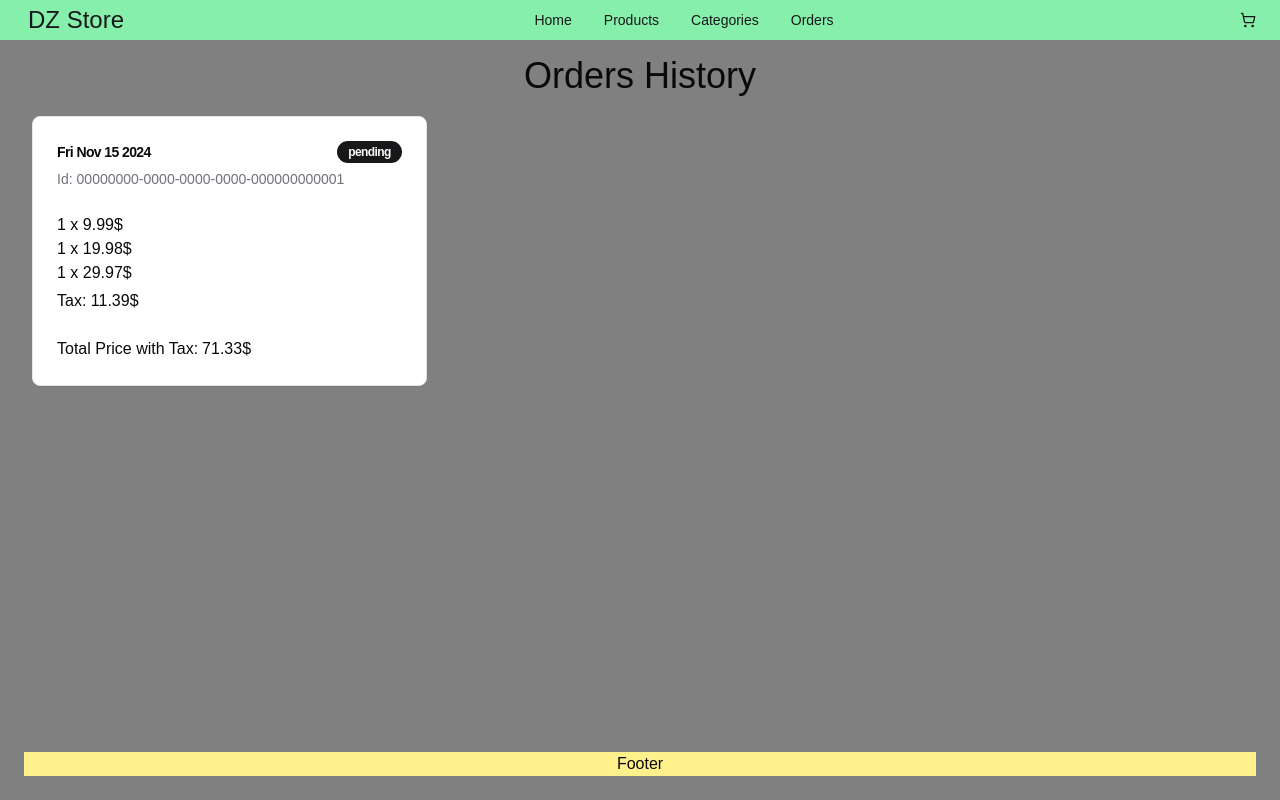
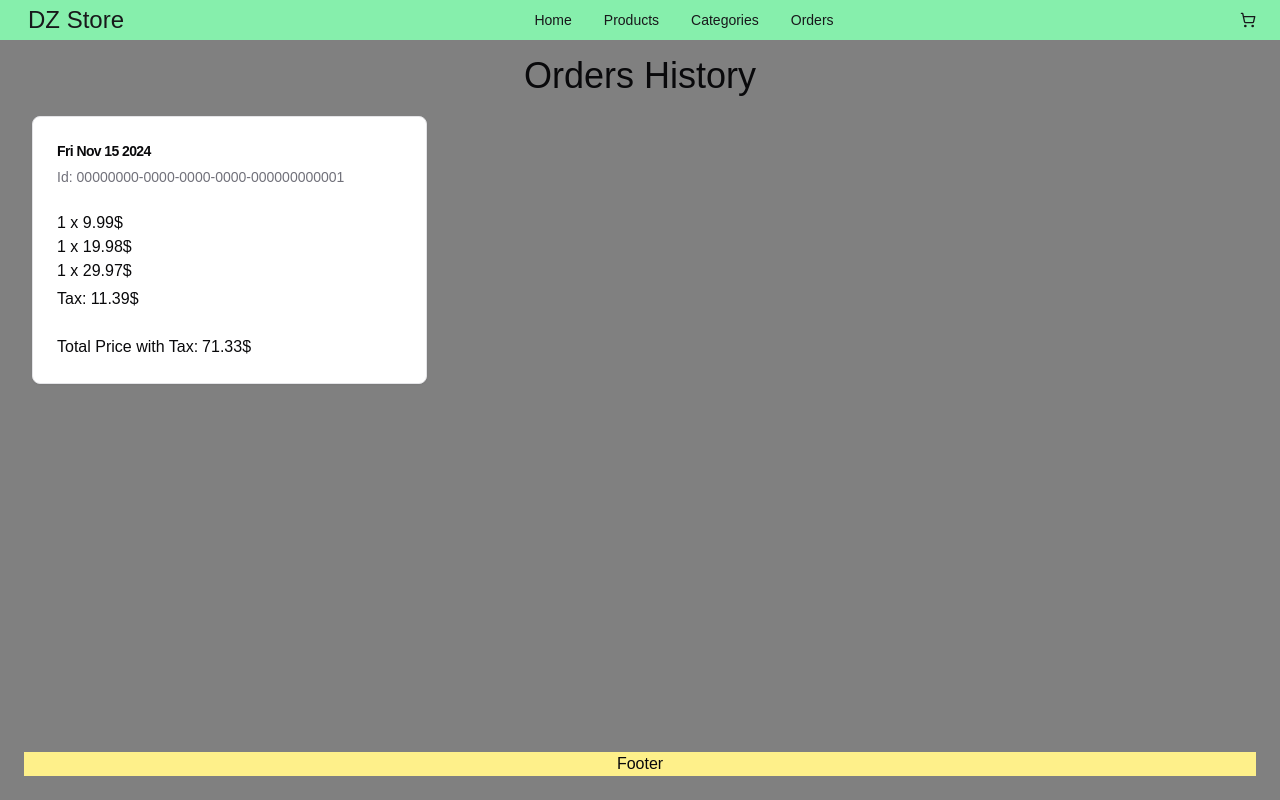
Before and after one commit to ahmadalzoubi13579/dz-e-commerce, a Next.js app: page /orders in a window 1280 px wide. Built offline with nearby package versions, Linux system fonts and the light colour scheme; what tailwindcss-logical would draw is missing.

Commit message:
refactor: submit toas error color

```diff
--- a/src/app/features/checkout/components/CheckoutDetails/CheckoutDetails.tsx
+++ b/src/app/features/checkout/components/CheckoutDetails/CheckoutDetails.tsx
@@ -50,6 +50,7 @@ const CheckoutDetails = () => {
         },
         onError: () => {
           toast({
+            variant: 'destructive',
             title: 'Oops! Something went wrong while submitting your order. Please try again later.',
           });
         },
--- a/src/app/features/orders/components/OrderCard/OrderCard.tsx
+++ b/src/app/features/orders/components/OrderCard/OrderCard.tsx
@@ -2,7 +2,6 @@ import { FC } from 'react';
 import { Order } from '~/src/types/app';
 
 import { Card, CardContent, CardDescription, CardFooter, CardHeader, CardTitle } from '@/components/ui/card';
-import { Badge } from '~/src/components/ui/badge';
 
 interface OrderCardProps {
   order: Order;
@@ -17,7 +16,6 @@ const OrderCard: FC<OrderCardProps> = ({ order }) => {
       <CardHeader>
         <CardTitle className='flex flex-col sm:flex-row space-y-1 sm:space-y-0 justify-between items-center'>
           <span className='text-sm'>{orderDate}</span>
-          <Badge className='lowercase'>{status}</Badge>
         </CardTitle>
         <CardDescription className='flex flex-col sm:flex-row space-y-1 sm:space-y-0 sm:space-x-1 items-center'>
           <span>Id: </span>
```
